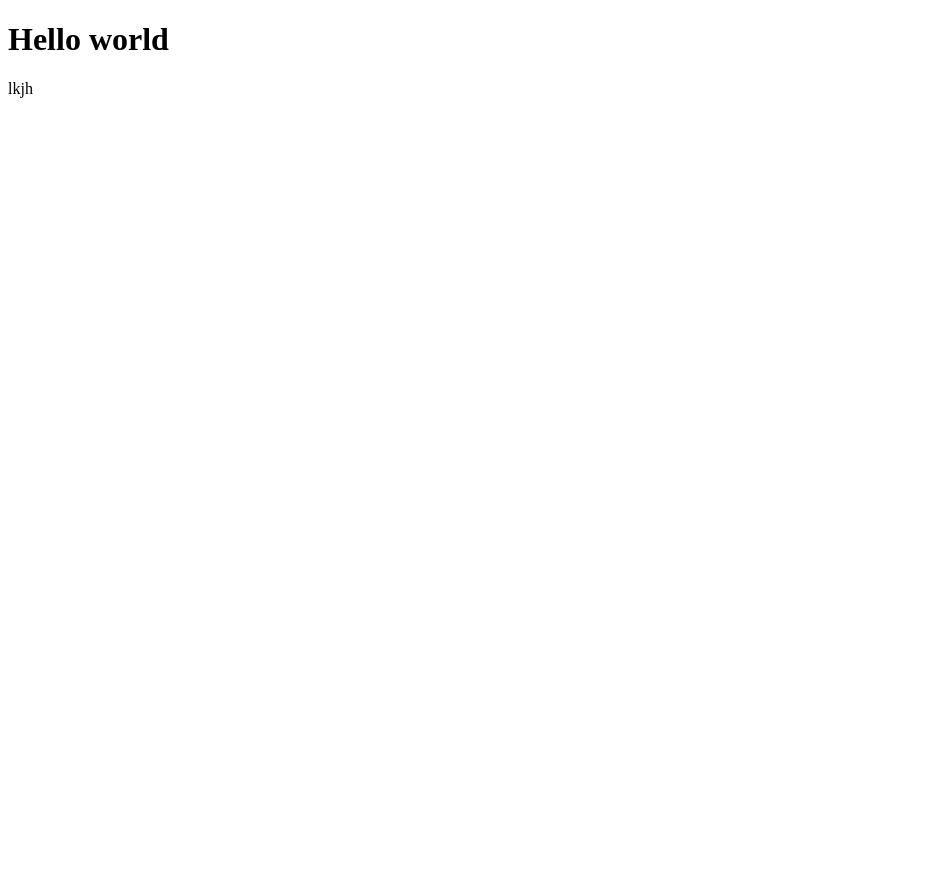
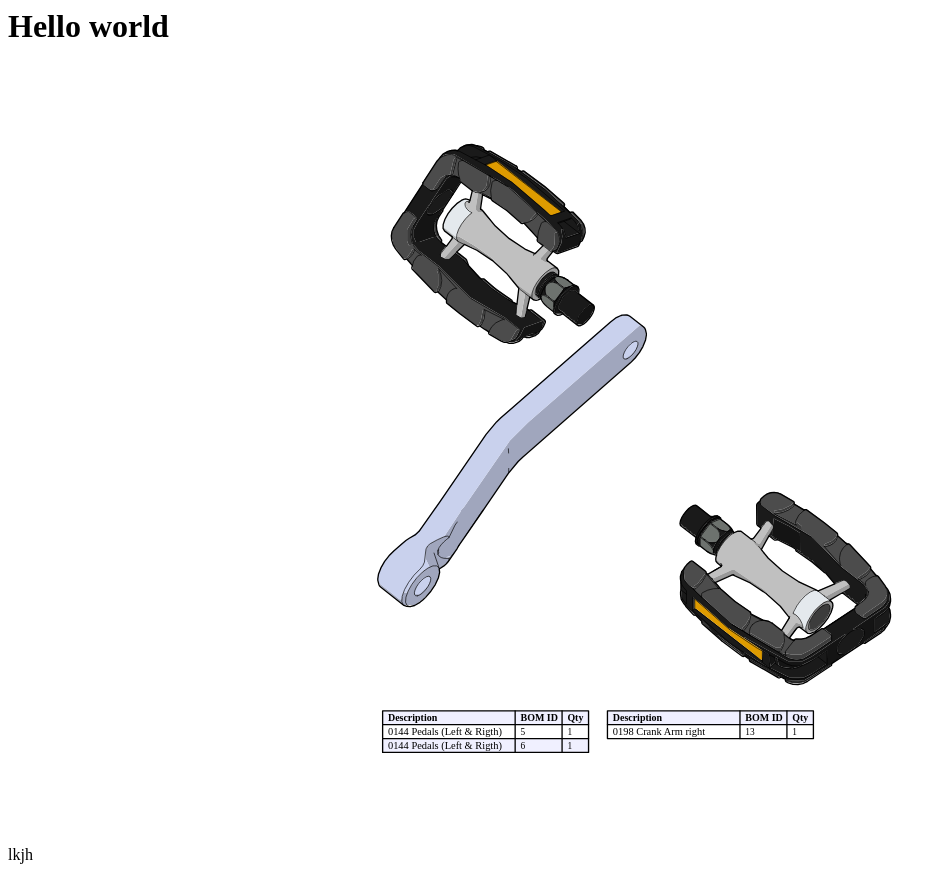
Before and after one commit to klasrocket/klasrocket.github.io, a plain HTML site: page index.html in a window 1280 px wide. Shown: the whole page, without its empty margins (0-947 px from the left). Before the commit the page ends 800 px from the top, so only its background shows below. Drawn offline with Linux system fonts and the light colour scheme.

Commit message:
Update index.html

```diff
--- a/index.html
+++ b/index.html
@@ -1,10 +1,13 @@
-<!DOCTYPE html>
+<!DOCTYPW html>
 <html>
 	<head>
 		<title>klasrocket.github.io</title>
 		</head>
 <body>
 	<h1>Hello world</h1>
-	<p>lkjh</p>
+	<p>lkjh
+<img src="2017ke3.svg" />
+	</p>
+
 </body>
 </html>
```
